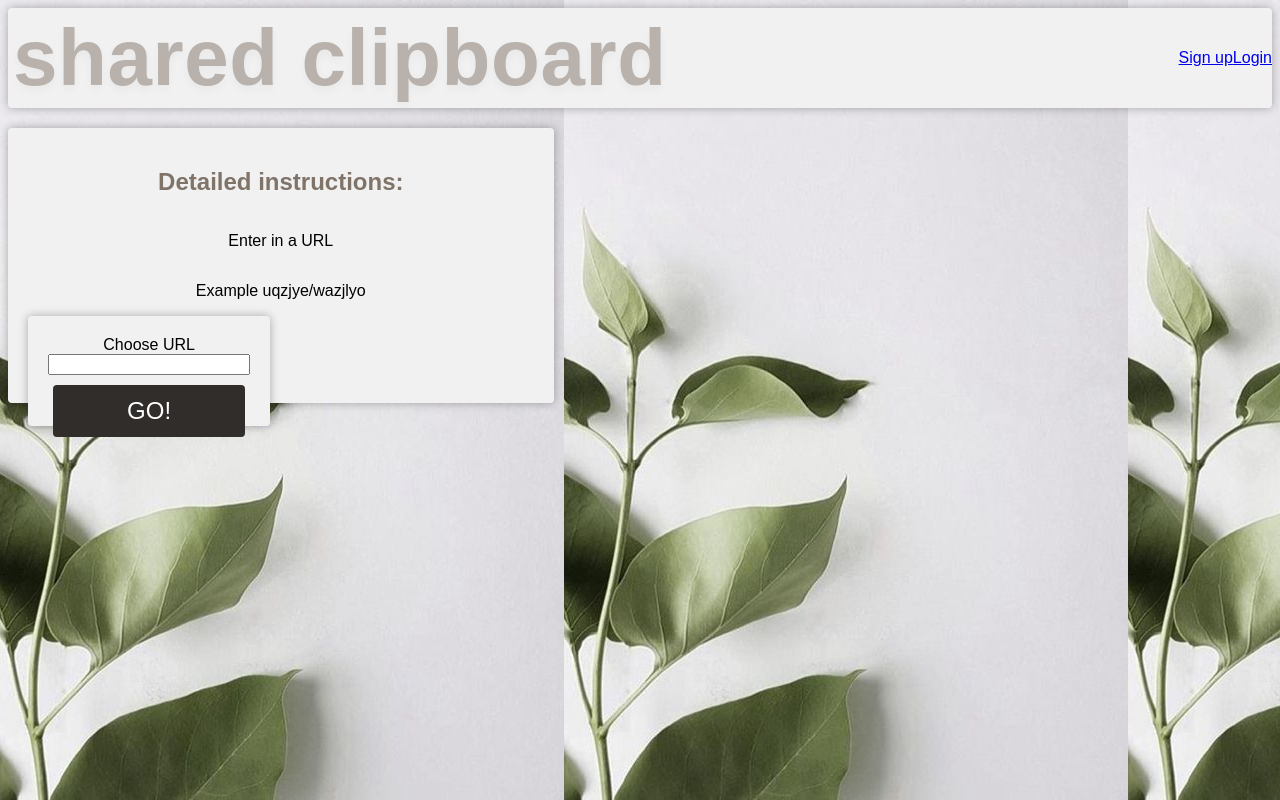
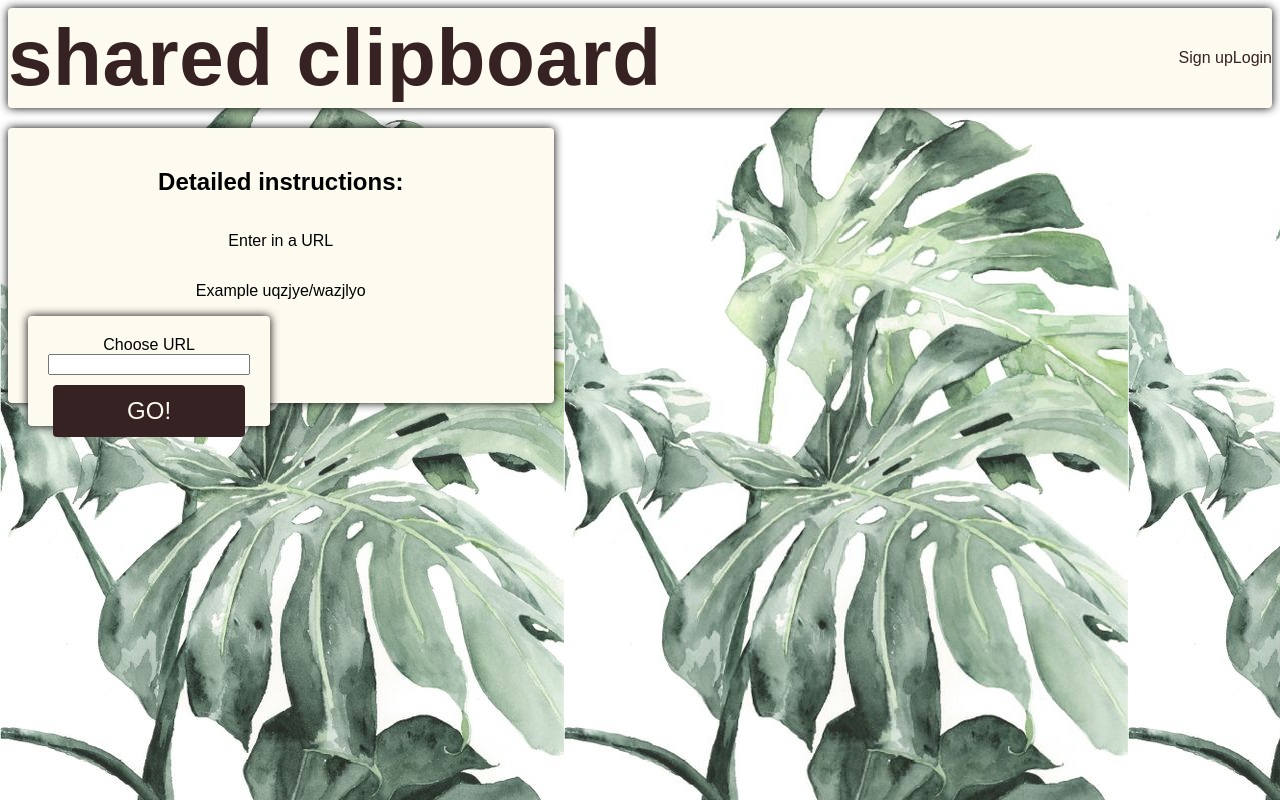
Before and after one commit to pepilipep/shared-clipboard, a PHP site: page / in a window 1280 px wide. Run offline with PHP 8.4, Linux system fonts and the light colour scheme.

Commit message:
organizes css files

```diff
--- a/public/clips/index.html
+++ b/public/clips/index.html
@@ -1,5 +1,7 @@
 <html>
   <head>
+    <link rel="stylesheet" href="/css/clips.css" />
+    <link rel="stylesheet" href="/css/forms.css" />
     <link rel="stylesheet" href="/css/main.css" />
     <title>CREATE CLIP</title>
   </head>
--- /dev/null
+++ b/public/css/clips.css
@@ -0,0 +1,6 @@
+
+#content-wrapper {
+    display: flex;
+    align-items: stretch;
+    flex-grow: 10;
+}
--- a/public/css/main.css
+++ b/public/css/main.css
@@ -1,5 +1,12 @@
+/*
+primary - #362222
+secondary - #B3541E
+light - #fdfaef;
+ */
+
+
 body {
-    background-image: url("/img/1.jpg");
+    background-image: url('/img/new.jpg');
     background-repeat: repeat-x;
     background-attachment: fixed;
     font-family: Arial, Helvetica, sans-serif;
@@ -9,10 +16,10 @@ header {
     display: flex;
     align-items: center;
     justify-content: space-between;
-	background-color:  rgb(241, 241, 241);
+    background-color: #fdfaef;
     height: 100px;
     margin-bottom: 20px;
-    box-shadow: 0 0 10px rgba(0, 0, 0, 0.3);
+    box-shadow: 0 0 10px black;
     border-radius: 4px;
 }
 
@@ -20,90 +27,16 @@ header {
     display: flex;
 }
 
-h1 {
-  color:  #645447;
-  font-size: 5rem;
-  text-align: left;
-  letter-spacing: .035rem;
-  padding: 5px;
-  opacity: 0.4;
-  text-shadow: 0 4px 10px rgba(0, 0, 0, 0.1);
-}
-
-h2 {
-    /* color: #302d2b; */
-    color:  #645447;
-    opacity: 0.8;
-}
-
 form {
-    box-shadow: 0 4px 10px rgba(0, 0, 0, 0.1);
+    box-shadow: 0 4px 10px black;
     max-width: 100%;
     width: 400px;
 }
 
-.form-wrapper {
-    display: flex;
-    justify-content: center;
-    height: calc(85%);
-    width: 100%;
-}
-
-.form-element {
-    flex: 1;
-    cursor: pointer;
-    padding: 5px;
-    margin: 10px 0px;
-}
-
-.form-element:hover,
-.form-elemnt.active {
-  border-radius: 4px;
-  box-shadow: 0 0 10px rgba(85, 76, 76, 0.1);
-}
-
-
-.form-input {
-    background-color: rgb(241, 241, 241);
-    border-color:#8d7766;
-    border-width: 2px;
-    font-size: 1.3rem;
-}
-
-.form-input:hover {
-    border-color: #61574e;
-}
-
-.panel-container {
-    background-color:  rgb(241, 241, 241);
-    box-shadow: 0 0 10px rgba(0, 0, 0, 0.3);
-    border-radius: 4px;
-    text-align: center;
-    height: 90%;
-    width: 90%;
-    display: flex;
-    flex-direction: column;
-    justify-content: space-around;
-    padding: 20px;
-}
-
-.smaller-panel-container {
-    background-color:  rgb(241, 241, 241);
-    box-shadow: 0 0 10px rgba(0, 0, 0, 0.3);
-    border-radius: 4px;
-    text-align: center;
-    height: 30%;
-    width: 40%;
-    display: flex;
-    flex-direction: column;
-    justify-content: space-around;
-    padding: 20px;
-}
-
 
 button {
-    background-color: #302d2b;
-    color: #fff;
+    background-color: #362222;
+    color: #fdfaef;
     font-size: 1.5rem;
     border: 0;
     border-radius: 4px;
@@ -124,66 +57,39 @@ button:active {
     transform: scale(0.98);
 }
 
-#content-wrapper {
-    display: flex;
-    align-items: stretch;
-    flex-grow: 10;
+h1 {
+    font-size: 5rem;
+    letter-spacing: 0.035rem;
+}
+
+a {
+    text-decoration: none;
+    color: #362222;
 }
 
 
+.panel-container {
+    background-color: #fdfaef;
+    box-shadow: 0 0 10px black;
+    border-radius: 4px;
+    text-align: center;
+    height: 90%;
+    width: 90%;
+    display: flex;
+    flex-direction: column;
+    justify-content: space-around;
+    padding: 20px;
+}
 
-.container {
+.smaller-container {
+    height: 30%;
+    width: 40%;
+}
+
+.auth-container {
     background-color: rgba(0, 0, 0, 0.7);
     padding: 20px 40px;
     border-radius: 5px;
     height: 70%;
     box-shadow: 0 4px 10px rgba(0, 0, 0, 0.5);
-  }
-
-  .container a {
-    text-decoration: none;
-    color: rgb(184, 171, 157);
-  }
-
-.form-control {
-    position: relative;
-    margin: 20px 0 ;
-    width: 300px;
-  }
-
-  .form-control input {
-    background-color: transparent;
-    border: 0;
-    border-bottom: 2px #fff solid;
-    display: block;
-    width: 100%;
-    padding: 15px 0;
-    font-size: 18px;
-    color: black;
-  }
-
-  .form-control input:focus,
-  .form-control input:valid {
-    outline: 0;
-    border-bottom-color: rgb(184, 171, 157);
-  }
-
-  .form-control label {
-    position: absolute;
-    top: 15px;
-    left: 0;
-    pointer-events: none;
-  }
-
-  .form-control label span {
-    display: inline-block;
-    font-size: 18px;
-    min-width: 5px;
-    transition: 0.3s cubic-bezier(0.68, -0.55, 0.265, 1.55);
-  }
-
-  .form-control input:focus + label span,
-  .form-control input:valid + label span {
-    color: rgb(184, 171, 157);
-    transform: translateY(-30px);
-  }
+}
--- a/public/index.html
+++ b/public/index.html
@@ -7,12 +7,12 @@
   </head>
   <body>
     <header id="header"></header>
-    <section id="intro" class="smaller-panel-container">
+    <section id="intro" class="panel-container smaller-container">
       <h2>Detailed instructions:</h2>
       <p>Enter in a URL</p>
       <p>Example uqzjye/wazjlyo</p>
 
-      <div class="smaller-panel-container">
+      <div class="panel-container smaller-container">
         <label for="clip-url">Choose URL</label>
         <input type="text" id="clip-url" name="clip-url" />
         <button onclick="goToClip()">GO!</button>
--- a/public/js/header.js
+++ b/public/js/header.js
@@ -3,9 +3,13 @@ const header = document.getElementById('header')
 window.addEventListener('load', async (e) => {
     const logged = await isLoggedIn()
 
-    const headerText = document.createElement('h1')
-    headerText.innerText = 'shared clipboard'
-    header.replaceChildren(headerText)
+    const headerH1 = document.createElement('h1')
+    const headerLink = document.createElement('a')
+    headerLink.innerText = 'shared clipboard'
+    headerLink.href = '/'
+    headerH1.appendChild(headerLink)
+
+    header.replaceChildren(headerH1)
 
     const headerActionsWrapper = document.createElement('div')
     headerActionsWrapper.className = 'header-actions-wrapper'
--- a/public/login.html
+++ b/public/login.html
@@ -1,6 +1,7 @@
 <html>
   <head>
     <title>Login!</title>
+    <link rel="stylesheet" href="/css/forms.css" />
     <link rel="stylesheet" href="/css/main.css" />
   </head>
   <script async src="/js/utils.js"></script>
@@ -9,7 +10,7 @@
   <body>
     <header id="header"></header>
     <div class="form-wrapper">
-      <div class="container">
+      <div class="auth-container">
         <form id="login" class="panel-container" accept-charset="utf-8">
           <h1>log in</h1>
           <div class="form-control">
@@ -31,7 +32,6 @@
             />
             <span id="form-error" class="error"></span>
             <span id="form-success" class="success"></span>
-            <!-- <input type="submit" class="btn" value="Login" /> -->
             <button type="submit" class="btn">log in</button>
             <p class="text">
               Don't have an account? <a href="/register.html">Register</a>
--- a/public/register.html
+++ b/public/register.html
@@ -1,6 +1,7 @@
 <html>
   <head>
     <title>Register now!</title>
+    <link rel="stylesheet" href="/css/forms.css" />
     <link rel="stylesheet" href="css/main.css" />
   </head>
   <script async src="/js/utils.js"></script>
@@ -9,7 +10,7 @@
   <body>
     <header id="header"></header>
     <div class="form-wrapper">
-      <div class="container">
+      <div class="auth-container">
         <form id="register" class="panel-container" accept-charset="utf-8">
           <h1>sign up</h1>
           <div class="form-control">
@@ -43,7 +44,6 @@
             />
             <span id="form-error" class="error"></span>
             <span id="form-success" class="success"></span>
-            <!-- <input type="submit" class="btn" value="Register me!" /> -->
             <button type="submit" class="btn">sign up</button>
           </div>
         </form>
```
Also changed, not shown: public/css/forms.css (added, +75 -0 lines).
